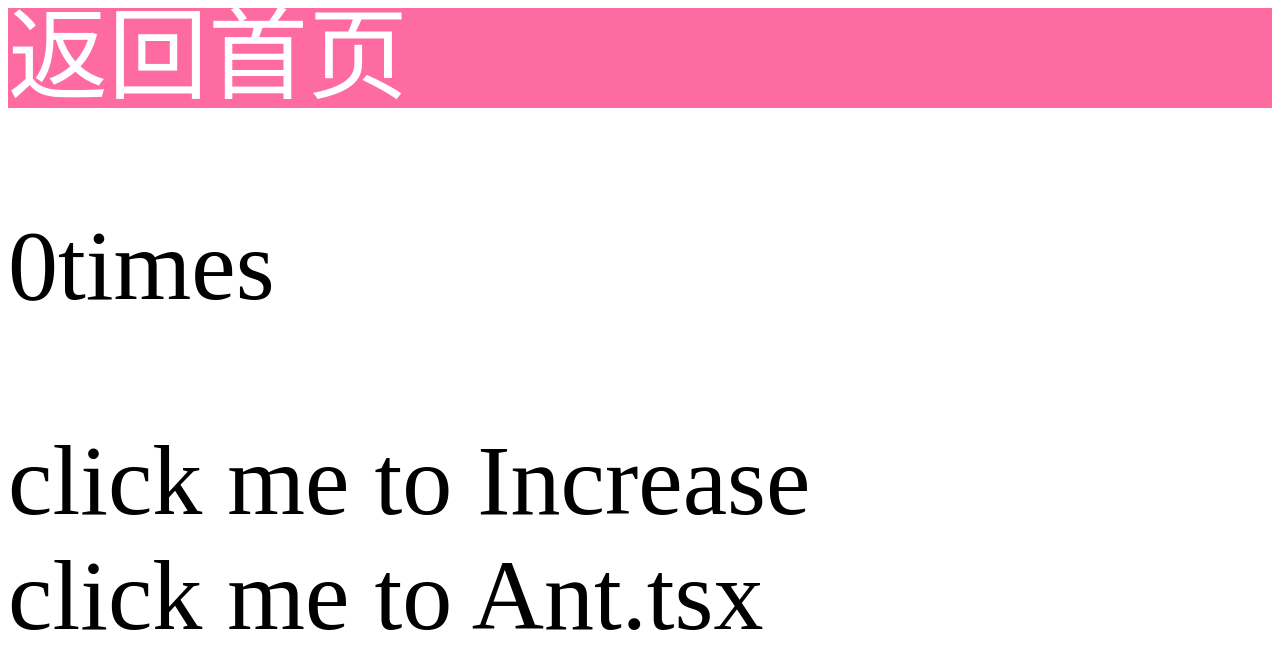
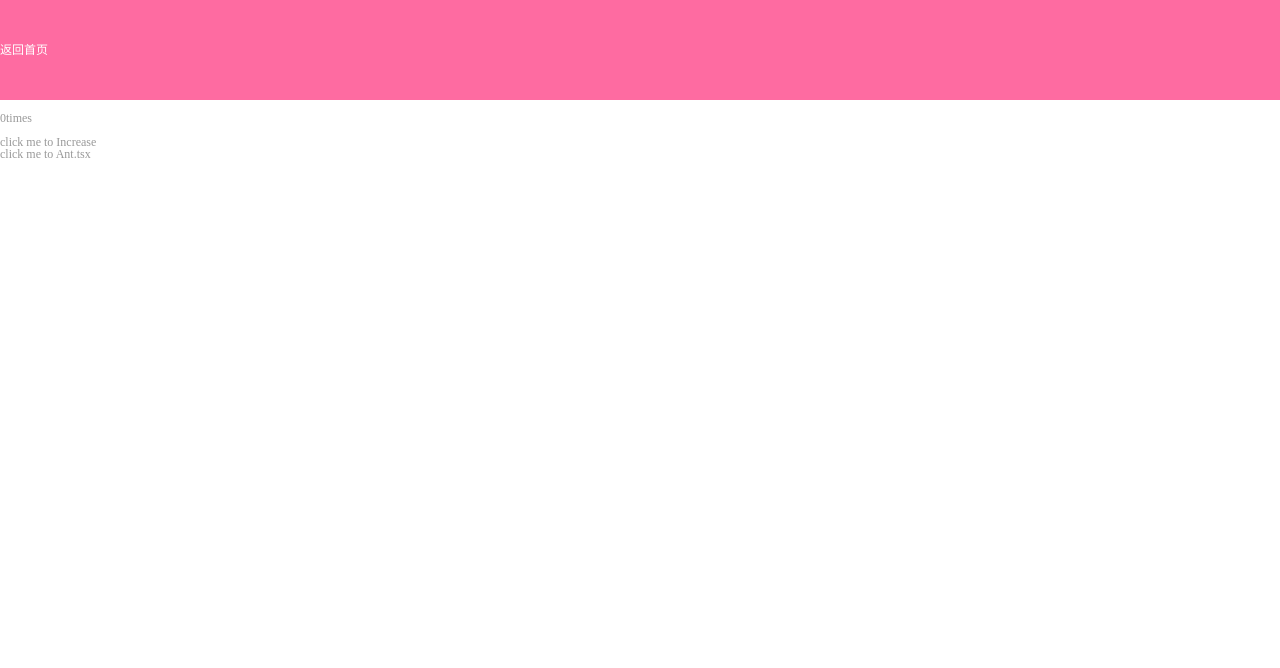
Before and after one commit to lh0412/tsNewDemo, a React app: page / in a window 1280 px wide. Shown: the top 668 px of the page. Built offline with nearby package versions, Linux system fonts and the light colour scheme.

Commit message:
react+ts scss配置

```diff
--- a/package.json
+++ b/package.json
@@ -21,9 +21,10 @@
     "@babel/preset-react": "^7.12.10",
     "babel-loader": "^8.2.2",
     "clean-webpack-plugin": "^3.0.0",
-    "css-loader": "^5.0.1",
+    "css-loader": "^5.1.3",
     "html-webpack-plugin": "^4.5.0",
     "node-sass": "^5.0.0",
+    "sass-loader": "^5.0.0",
     "style-loader": "^2.0.0",
     "webpack": "^4.39.2",
     "webpack-cli": "^3.3.6",
@@ -33,11 +34,9 @@
     "@types/react": "^17.0.0",
     "@types/react-dom": "^17.0.0",
     "@types/react-router-dom": "^5.1.6",
-    "node-sass": "^5.0.0",
     "react": "^17.0.1",
     "react-dom": "^17.0.1",
     "react-router-dom": "^5.2.0",
-    "sass-loader": "^10.1.0",
     "ts-loader": "^8.0.12",
     "typescript": "^4.1.3"
   }
--- a/src/components/Home/index.tsx
+++ b/src/components/Home/index.tsx
@@ -1,6 +1,6 @@
 import React from "react";
 import { withRouter, RouteComponentProps } from "react-router-dom";
-import "./style.sass";
+import "./style.scss";
 
 
 interface Props { };
--- a/src/components/Home/style.sass
+++ /dev/null
@@ -1,5 +0,0 @@
-.nav
-  height: 1rem;
-  background: #fe6ba1;
-  color: #fff;
-  line-height: 1rem;
--- /dev/null
+++ b/src/components/Home/style.scss
@@ -0,0 +1,6 @@
+.nav{
+   height: 1rem;
+  background: #fe6ba1;
+  color: #fff;
+  line-height: 1rem;
+}
--- a/src/components/index.tsx
+++ b/src/components/index.tsx
@@ -3,6 +3,7 @@
  */
 import React, { lazy, Suspense } from 'react';
 import { Switch, Route, Redirect, HashRouter as Router } from 'react-router-dom';
+import "../styles/index.scss";
 import { Ant } from './Ant';
 import { HomeComponent } from './Home/index';
 // const Mian = lazy(() => import("./Ant"));
--- /dev/null
+++ b/src/styles/index.scss
@@ -0,0 +1,15 @@
+html,
+body,
+#root {
+  // height: 100%;
+  // min-height: clac(100vh - 0rem);
+  font-family: PingFangSC-Regular;
+  line-height: 1;
+}
+body {
+  font-size: 12px !important;
+  color: #999;
+  margin: 0;
+  padding: 0;
+  background-size: contain;
+}
--- a/webpack.config.js
+++ b/webpack.config.js
@@ -11,7 +11,7 @@ module.exports = {
   },
   //添加需要解析的文件格式
   resolve: {
-    extensions: ['.ts', '.tsx', '.js', '.json', 'sass'],
+    extensions: ['.ts', '.tsx', '.js', '.json', 'scss'],
     alias: {
       Util: path.resolve(__dirname, "./src/util"),
       Common: path.resolve(__dirname, "./src/Common")
@@ -46,7 +46,7 @@ module.exports = {
   devServer: {
     contentBase: "./dist",
     hot: true,
-    port: 8080,
+    port: 8000,
     host: "0.0.0.0",
     disableHostCheck: true,
     historyApiFallback: true,
```
